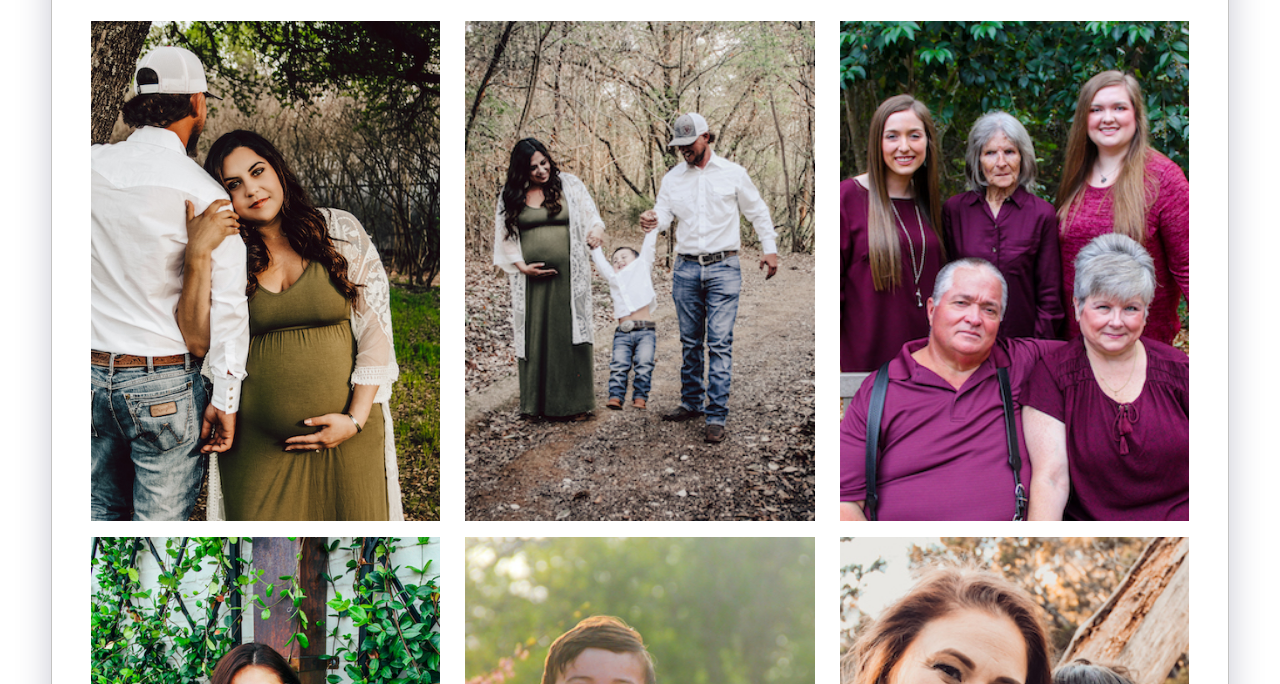
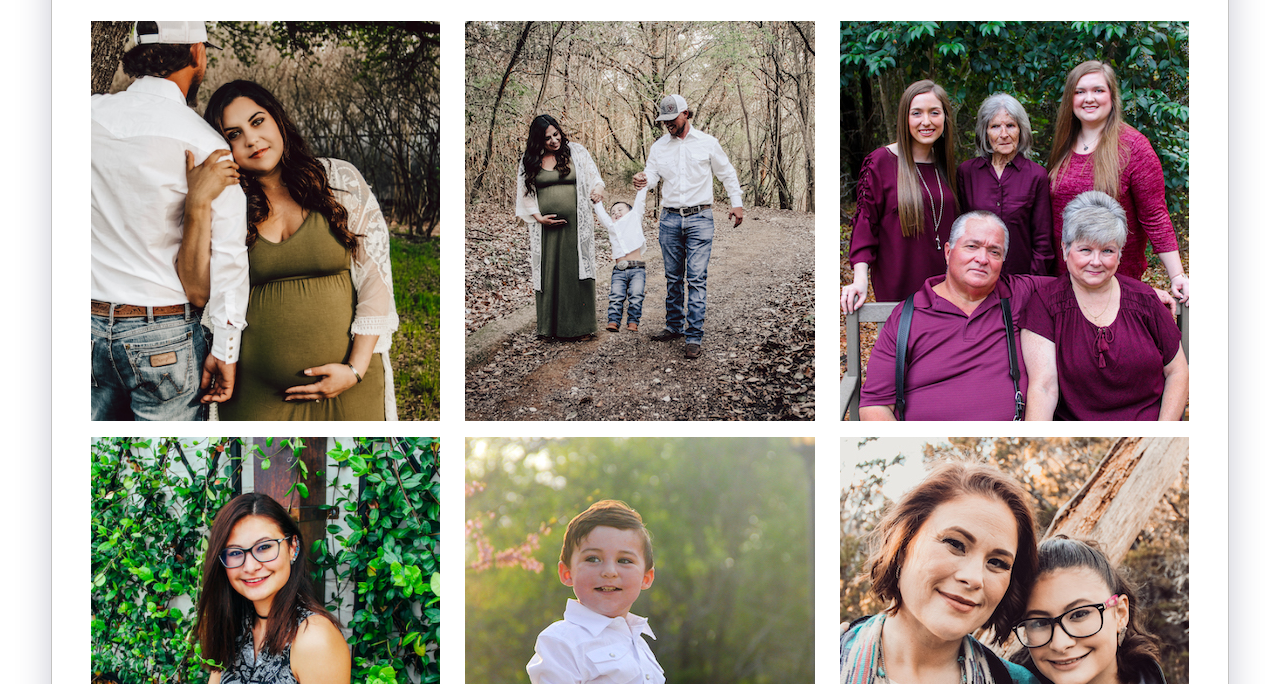
Before and after one commit to agr227/Wandering-Spirit-Photography_Final_24Nov21, a plain HTML site: page gallery.html in a window 1280 px wide. Shown: the part 676-1360 px from the top of the page. Drawn offline with Linux system fonts and the light colour scheme.

Commit message:
Update gallery.css

```diff
--- a/gallery.css
+++ b/gallery.css
@@ -491,7 +491,7 @@ main {
 	display: flex;
 	width: 100%;
 	max-width: 400px;
-	max-height: 500px;
+	max-height: 400px;
 }
 
 .gallery-grid div img {
```
